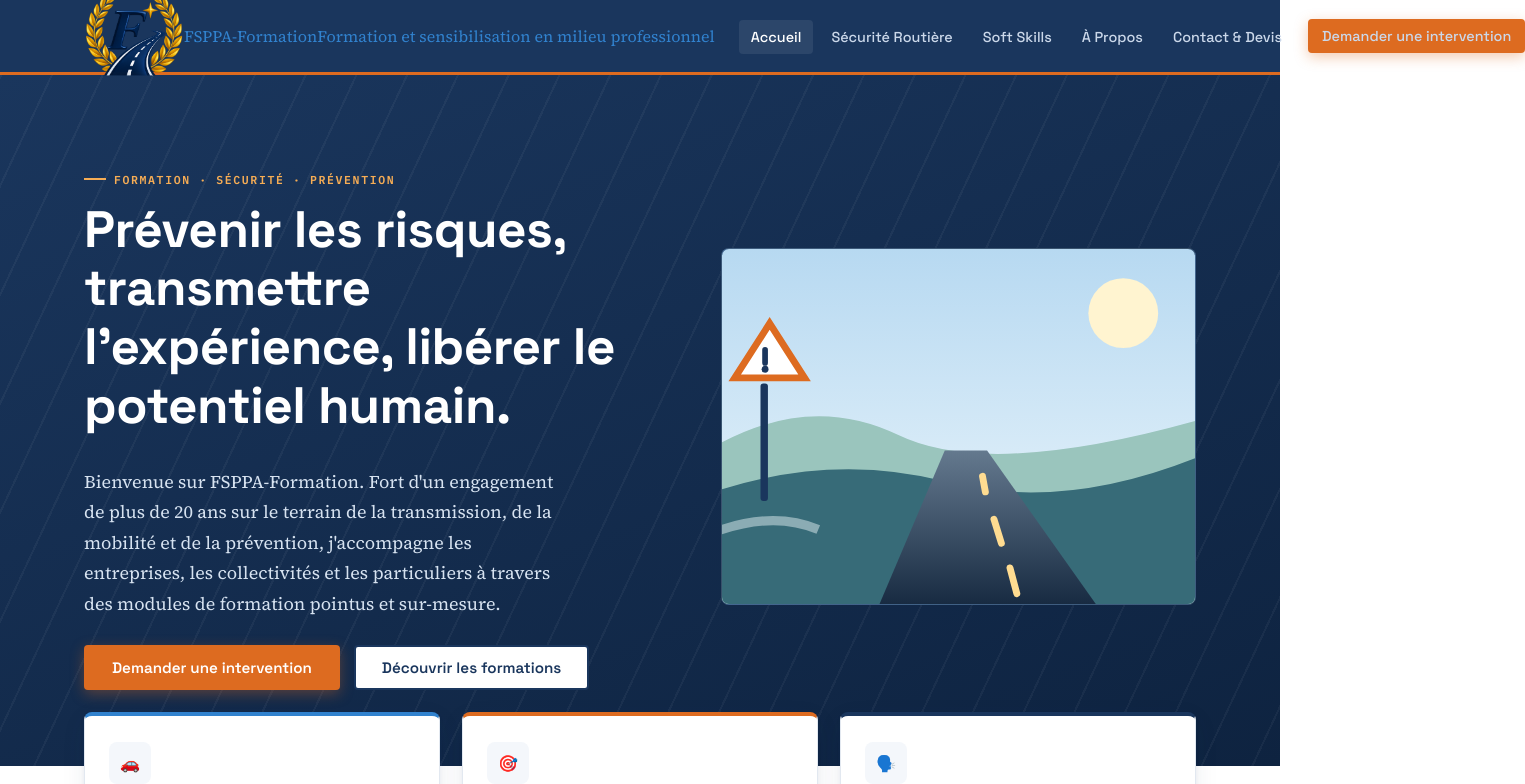
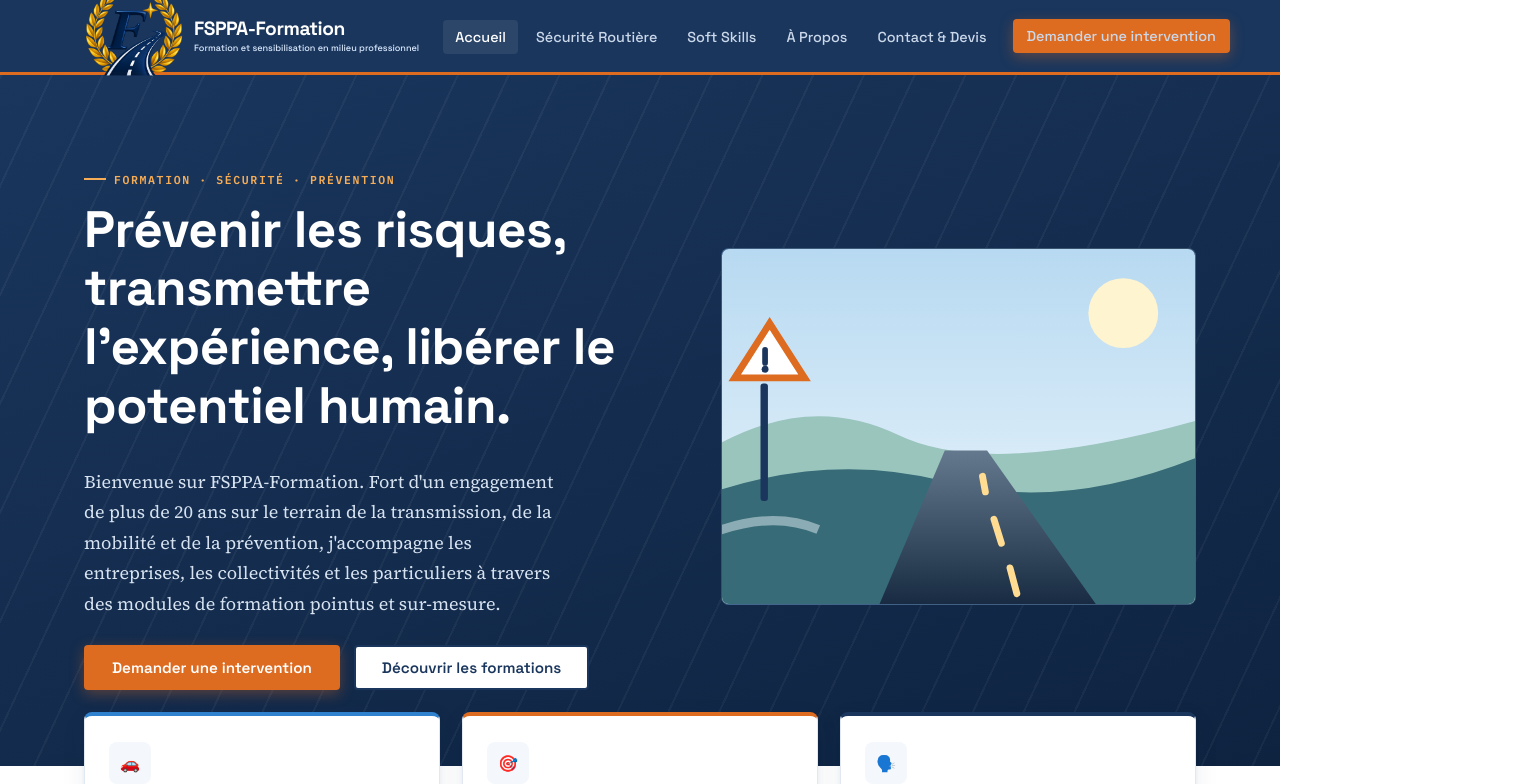
Before and after one commit to almaniaque/Fsspa, a React (Vite) app in the folder frontend/: page / in a window 1280 px wide. Shown: the top 784 px of the page, 1525 px wide, since content can reach past the window. Built offline with nearby package versions, Linux system fonts and the light colour scheme.

Commit message:
style: wordmark texte clair conforme à la DA sur tous écrans

```diff
--- a/frontend/src/index.css
+++ b/frontend/src/index.css
@@ -305,10 +305,35 @@ main { flex: 1; }
   width: 100px;
   flex-shrink: 0;
 }
-#fsppa-text {
-  width: 200px;
-  flex-shrink: 0;
+.img-nav {
+  gap: 10px;
+  min-width: 0;
+  text-decoration: none;
 }
+.img-nav:hover { text-decoration: none; }
+.brand-wordmark {
+  display: flex;
+  min-width: 0;
+  flex-direction: column;
+  gap: 3px;
+  font-family: var(--font-display);
+  line-height: 1.12;
+}
+.brand-name {
+  color: #fff;
+  font-size: clamp(1.02rem, 1.5vw, 1.32rem);
+  font-weight: 700;
+  letter-spacing: -0.025em;
+  white-space: nowrap;
+}
+.brand-tagline {
+  color: #dbeafe;
+  font-size: clamp(0.57rem, 0.7vw, 0.72rem);
+  font-weight: 500;
+  line-height: 1.25;
+  max-width: 260px;
+}
+.img-nav:focus-visible { outline: 3px solid #f6ad55; outline-offset: 4px; }
 
 /* En dessous de ce seuil, le menu complet ne tient plus sans écraser le
    logo : on bascule sur le menu hamburger avant que ça n'arrive. */
@@ -341,7 +366,9 @@ main { flex: 1; }
    par le flexbox) pour laisser la place au bouton hamburger. */
 @media (max-width: 480px) {
   #fsppa-logo { width: 56px; }
-  #fsppa-text { width: 130px; }
+  .img-nav { gap: 8px; }
+  .brand-name { font-size: 0.98rem; }
+  .brand-tagline { font-size: 0.56rem; max-width: 195px; }
   .navbar-inner { gap: 12px; }
 }
 
```
